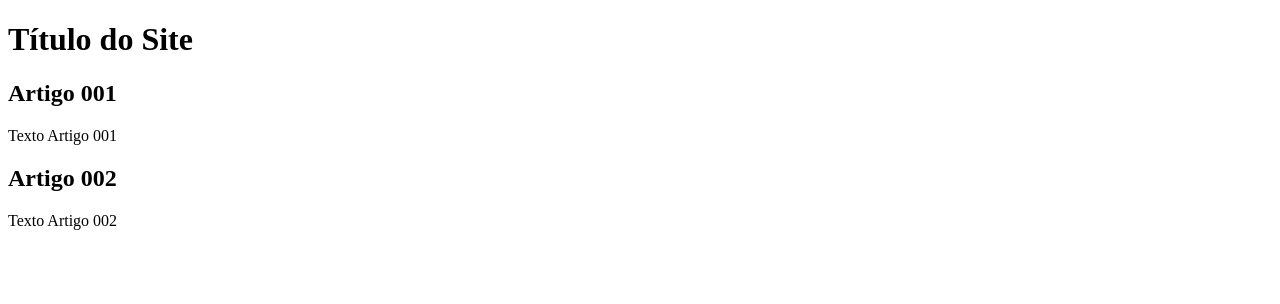
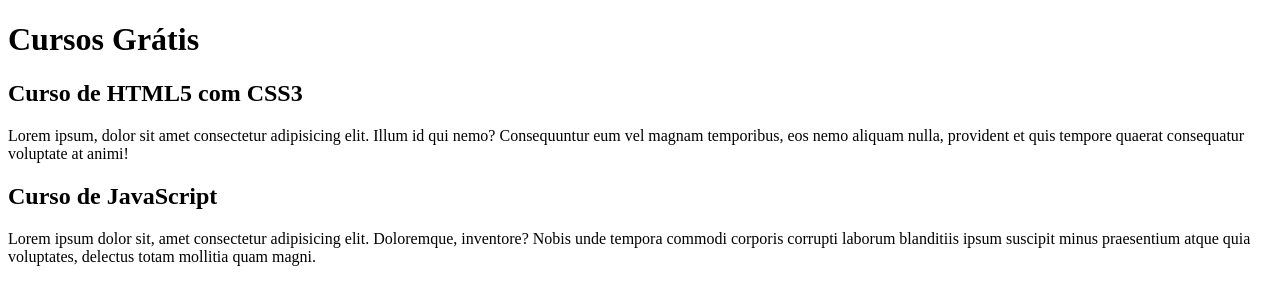
Before and after one commit to hudsonpg/projeto-site, a plain HTML site: page index.html in a window 1280 px wide. Drawn offline with Linux system fonts and the light colour scheme.

Commit message:
comecei a escrever o conteudo

```diff
--- a/index.html
+++ b/index.html
@@ -9,15 +9,15 @@
 <body>
     <main>
         <header>
-            <h1>Título do Site</h1>
+            <h1>Cursos Grátis</h1>
         </header>
         <article>
-            <h2>Artigo 001</h2>
-            <p>Texto Artigo 001</p>
+            <h2>Curso de HTML5 com CSS3</h2>
+            <p>Lorem ipsum, dolor sit amet consectetur adipisicing elit. Illum id qui nemo? Consequuntur eum vel magnam temporibus, eos nemo aliquam nulla, provident et quis tempore quaerat consequatur voluptate at animi!</p>
         </article>
         <article>
-            <h2>Artigo 002</h2>
-            <p>Texto Artigo 002</p>
+            <h2>Curso de JavaScript</h2>
+            <p>Lorem ipsum dolor sit, amet consectetur adipisicing elit. Doloremque, inventore? Nobis unde tempora commodi corporis corrupti laborum blanditiis ipsum suscipit minus praesentium atque quia voluptates, delectus totam mollitia quam magni.</p>
         </article>
     </main>
 </body>
```
